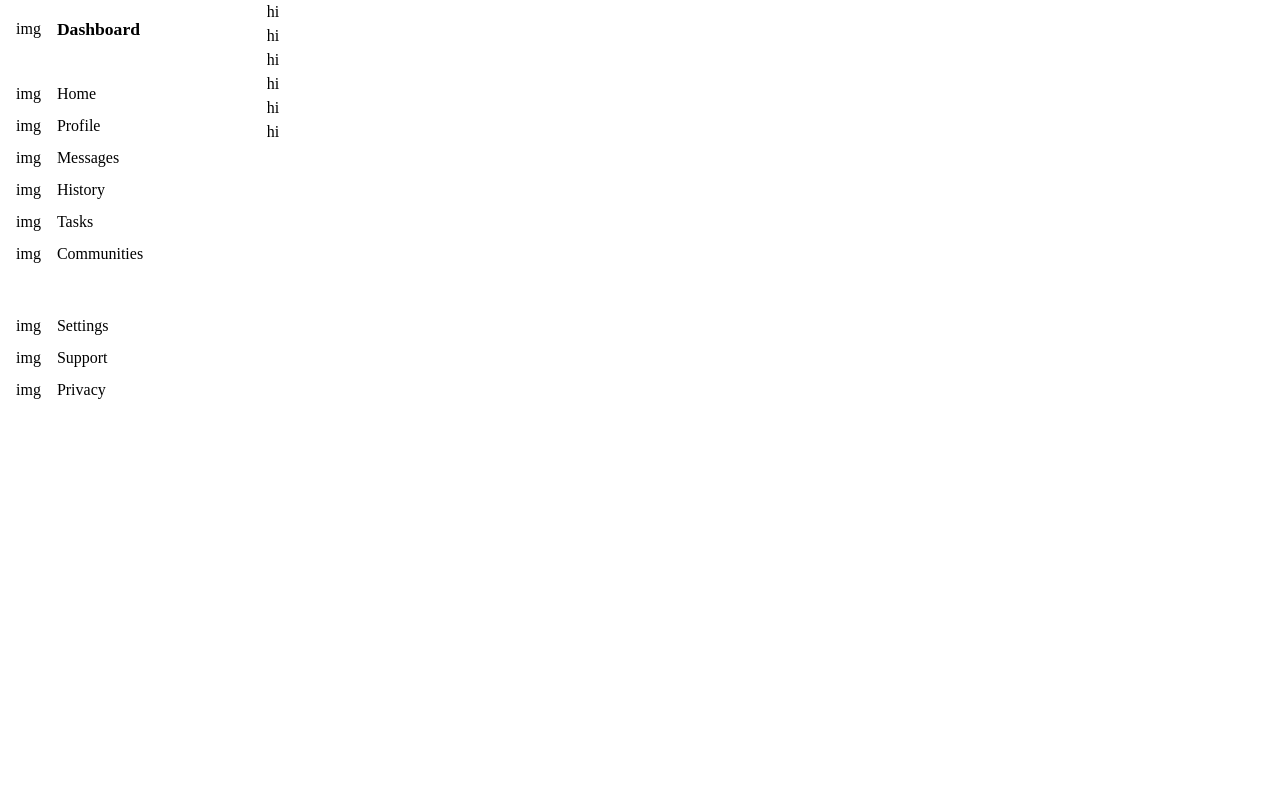
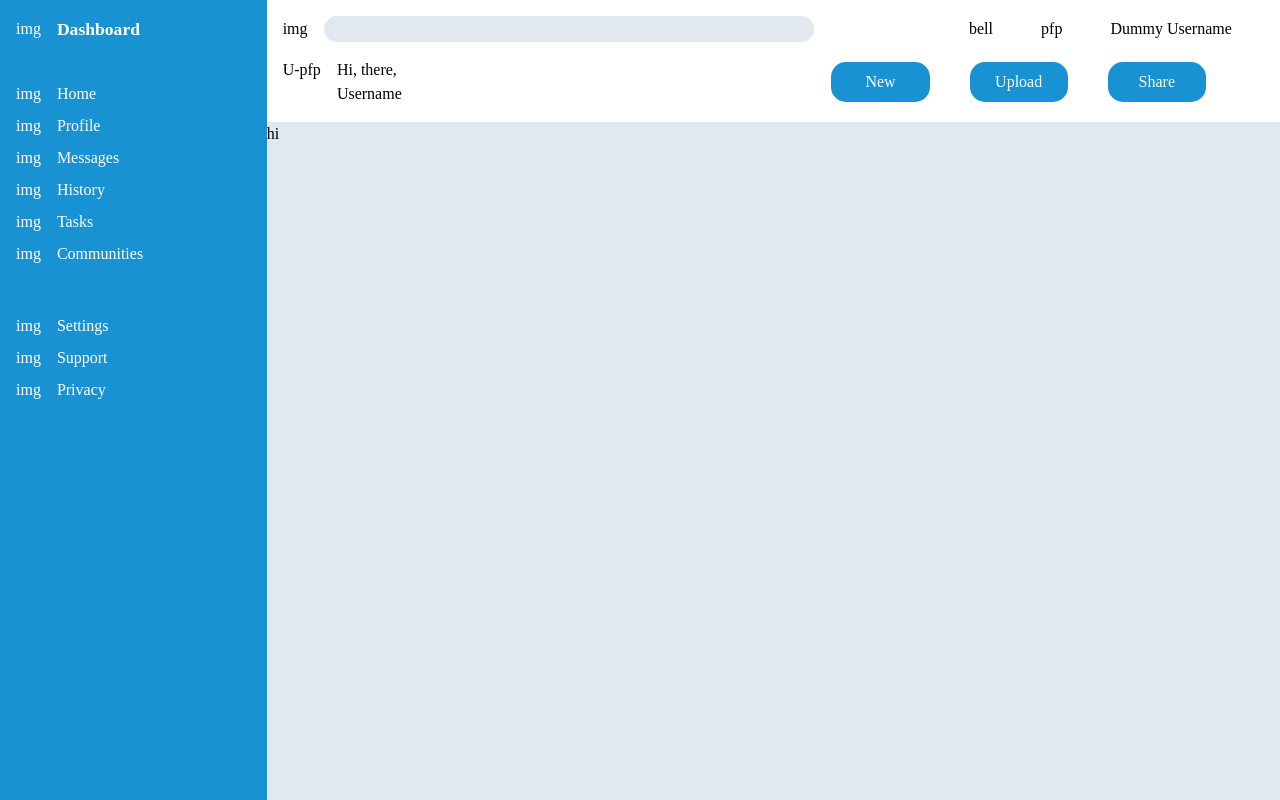
Before and after one commit to XAJX179/admin_dashboard, a plain HTML site: page index.html in a window 1280 px wide. Drawn offline with Linux system fonts and the light colour scheme.

Commit message:
feat(index,style): complete header section layout

```diff
--- a/index.html
+++ b/index.html
@@ -63,11 +63,29 @@
     </header>
   </aside>
   <header class="page-header">
-    <p>hi</p>
-    <p>hi</p>
-    <p>hi</p>
-    <p>hi</p>
-    <p>hi</p>
+    <div class="page-header-first-line">
+      <search>
+        <p class="icon-img">img</p>
+        <input type="search">
+      </search>
+      <nav class="user-buttons">
+        <p class="icon-img">bell</p>
+        <p class="icon-img">pfp</p>
+        <p class="username">Dummy Username</p>
+      </nav>
+    </div>
+    <div class="page-header-second-line">
+      <article class="about-user">
+        <p class="icon-img">U-pfp</p>
+        <p class="initial-text">Hi, there,</p>
+        <p class="user-id-display">Username</p>
+      </article>
+      <nav class="post-buttons">
+        <button>New</button>
+        <button>Upload</button>
+        <button>Share</button>
+      </nav>
+    </div>
   </header>
   <main>hi</main>
 </body>
--- a/style.css
+++ b/style.css
@@ -68,6 +68,9 @@ h6 {
   --gap-normal: 2.5rem;
   --gap-small: 1rem;
   --logo-text-font-size: 1.1rem;
+  --post-buttons-width: 20%;
+  --blue: #1992d4;
+  --grey: #e2e8f0;
 }
 
 body {
@@ -80,6 +83,8 @@ body {
 .sidebar {
   grid-row: span 2;
   padding: var(--padding-normal);
+  background-color: var(--blue);
+  color: #fff;
 }
 
 .navigation {
@@ -109,3 +114,70 @@ li {
 .logo-text {
   font-size: var(--logo-text-font-size);
 }
+
+.page-header {
+  padding: var(--padding-normal);
+}
+
+.page-header-first-line {
+  display: grid;
+  grid-template-columns: minmax(max-content, 2fr) minmax(max-content, 1fr);
+  margin-bottom: var(--padding-normal);
+}
+
+.page-header-second-line {
+
+  display: grid;
+  grid-template-columns: repeat(2, minmax(max-content, 1fr))
+}
+
+search {
+  gap: var(--gap-small);
+  display: grid;
+  grid-template-columns: max-content 0.8fr;
+  align-items: center;
+}
+
+search input {
+  background-color: var(--grey);
+  border: 0;
+  border-radius: 15px;
+}
+
+.user-buttons {
+  display: grid;
+  grid-template-columns: repeat(3, max-content);
+  align-items: center;
+  justify-content: space-evenly;
+  gap: var(--gap-small);
+}
+
+.about-user {
+  display: grid;
+  grid-template-columns: max-content minmax(max-content, 4fr);
+  column-gap: var(--gap-small);
+}
+
+.about-user .icon-img {
+  grid-row: span 2;
+}
+
+.post-buttons {
+  display: grid;
+  grid-template-columns: repeat(3, var(--post-buttons-width));
+  justify-content: center;
+  align-items: center;
+  gap: var(--gap-normal);
+}
+
+.post-buttons button {
+  background-color: var(--blue);
+  color: #fff;
+  border: 0;
+  border-radius: 15px;
+  padding: var(--padding-small);
+}
+
+main {
+  background-color: var(--grey);
+}
```
